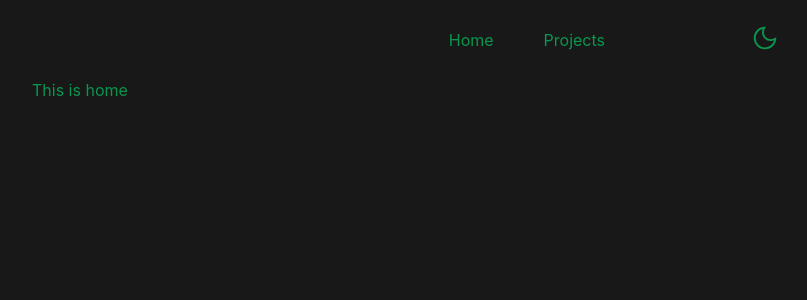
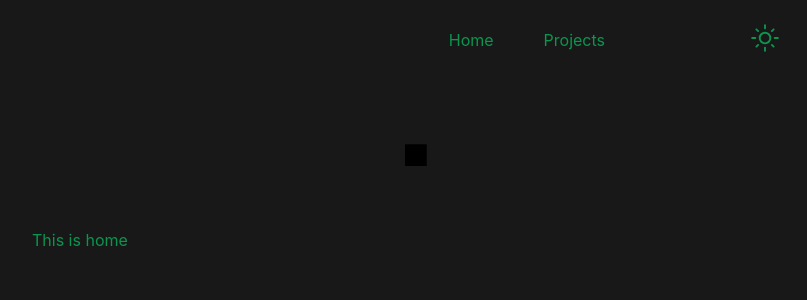
Before and after one commit to krzysiou/krzysiou.github.io, a React (Create React App) app: page / in a window 1280 px wide. Shown: the top 300 px of the page, without its empty margins (224-1031 px from the left). Built offline with nearby package versions, Linux system fonts and the light colour scheme.

Commit message:
feat: implement threejs

```diff
--- a/package.json
+++ b/package.json
@@ -4,6 +4,8 @@
   "homepage": "https://krzysiou.github.io",
   "private": true,
   "dependencies": {
+    "@react-three/drei": "^9.52.2",
+    "@react-three/fiber": "^8.10.0",
     "@testing-library/jest-dom": "^5.16.5",
     "@testing-library/react": "^13.3.0",
     "@testing-library/user-event": "^13.5.0",
@@ -16,6 +18,7 @@
     "react-router-dom": "^6.3.0",
     "react-scripts": "^5.0.1",
     "sass": "^1.56.0",
+    "three": "^0.148.0",
     "typescript": "^4.7.4",
     "web-vitals": "^2.1.4"
   },
--- /dev/null
+++ b/src/common/components/Geometry/Box/Box.tsx
@@ -0,0 +1,11 @@
+import React from 'react';
+import './Box.scss';
+
+export const Box: React.FC = () => {
+  return (
+    <mesh>
+      <boxBufferGeometry attach='geometry'/>
+      <meshLambertMaterial attach='material' color='blue' />
+    </mesh>
+  );
+};
--- /dev/null
+++ b/src/common/components/Geometry/Scene/Scene.tsx
@@ -0,0 +1,13 @@
+import React from 'react';
+import './Scene.scss';
+
+import { Canvas } from '@react-three/fiber';
+import { Box } from '../Box/Box';
+
+export const Scene: React.FC = () => {
+  return (
+    <Canvas className='canvas'>
+      <Box />
+    </Canvas>
+  );
+};
--- a/src/common/components/Navbar.tsx
+++ b/src/common/components/Navbar/Navbar.tsx
@@ -1,8 +1,8 @@
 import React, { useEffect, useState } from 'react';
 import './Navbar.scss';
 
-import darkModeLogo from '../../assets/dark_mode.svg';
-import lightModeLogo from '../../assets/light_mode.svg';
+import darkModeLogo from '../../../assets/dark_mode.svg';
+import lightModeLogo from '../../../assets/light_mode.svg';
 
 export const Navbar: React.FC = () => {
 
@@ -23,7 +23,7 @@ export const Navbar: React.FC = () => {
         <a href='/#/projects'>Projects</a>
       </div>
       <div className='theme' onClick={toggleTheme}>
-        {darkMode ? <img src={darkModeLogo} alt="dark mode logo" className='theme-logo'/> : <img src={lightModeLogo} alt="light mode logo" className='theme-logo'/>}
+        {darkMode ? <img src={lightModeLogo} alt="dark mode logo" className='theme-logo'/> : <img src={darkModeLogo} alt="light mode logo" className='theme-logo'/>}
       </div>
     </div>
   );
--- a/src/index.tsx
+++ b/src/index.tsx
@@ -5,12 +5,13 @@ import {
   Route,
   Routes
 } from 'react-router-dom';
-import { Navbar } from './common/components/Navbar';
 
 import './index.scss';
 
 import { Home } from './pages/home/Home';
 import { Projects } from './pages/projects/Projects';
+import { Scene } from './common/components/Geometry/Scene/Scene';
+import { Navbar } from './common/components/Navbar/Navbar';
 
 const root = ReactDOM.createRoot(
   document.getElementById('root') as HTMLElement
@@ -19,6 +20,7 @@ root.render(
   <React.StrictMode>
     <div className='outer-container'>
       <Navbar/>
+      <Scene />
       <Router>
         <Routes>
           <Route path="/" element={<Home/>}/>
```
Also changed, not shown: src/common/components/Geometry/Box/Box.scss (added), src/common/components/Geometry/Scene/Scene.scss (added), src/common/components/Navbar/Navbar.scss (renamed from src/common/components/Navbar.scss), 2 other files (tests, documents, lock files or other folders).
